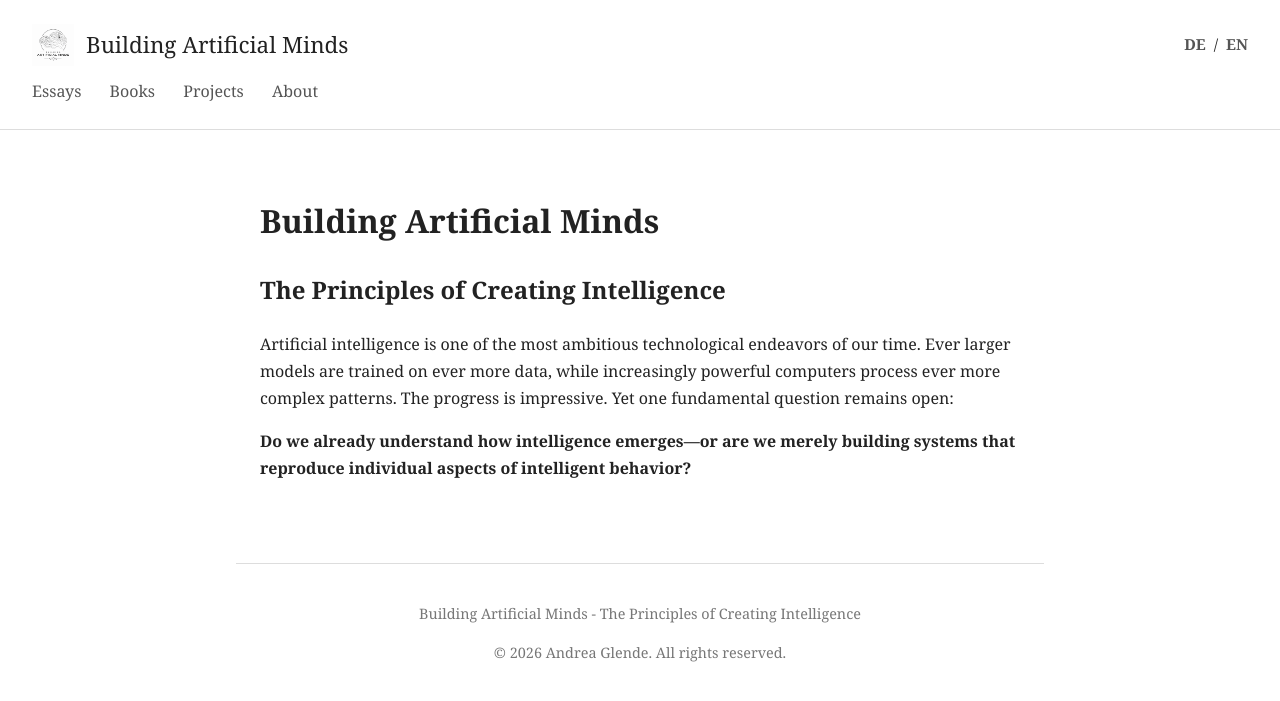
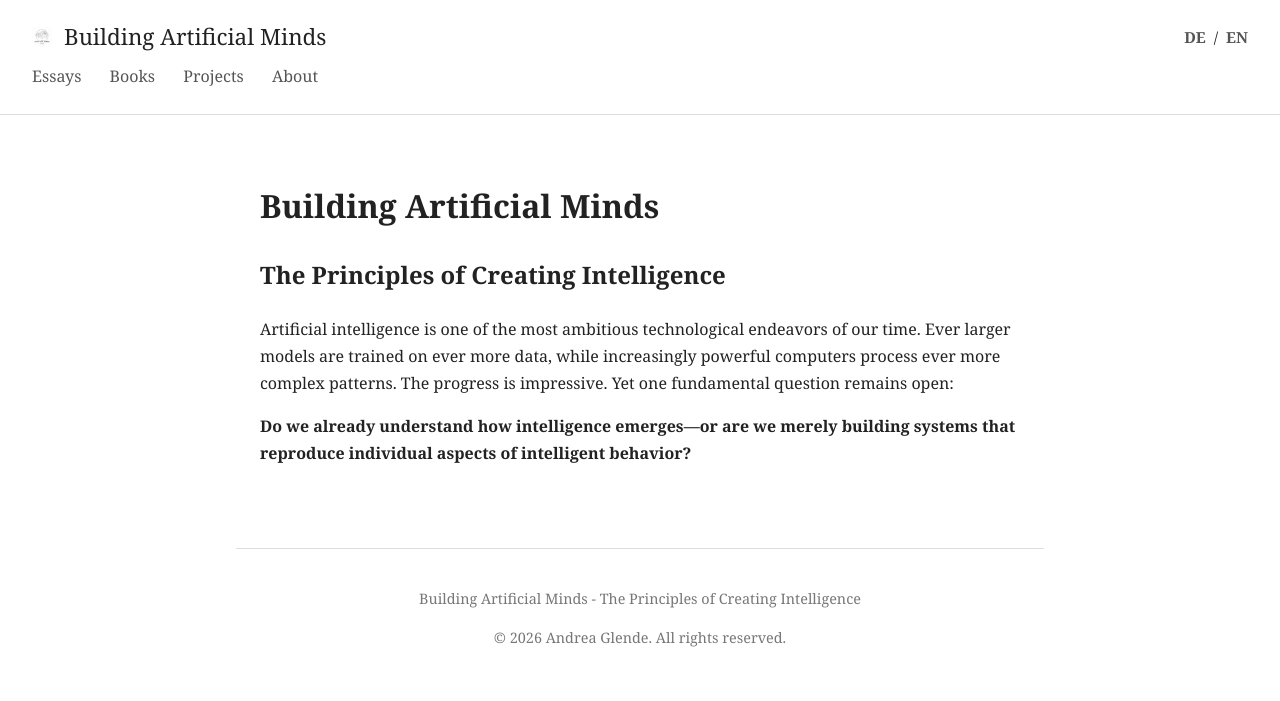
Before and after one commit to emergentmind-ai/building-artificial-minds, a Jekyll site: the page built from index.md, in a window 1280 px wide. Shown: the top 701 px of the page. Built offline with Jekyll 4.4.1, drawn with Linux system fonts in a browser that asks for light colours.

Commit message:
fix logo size

```diff
--- a/assets/css/style.css
+++ b/assets/css/style.css
@@ -45,13 +45,14 @@ header.site-header {
 }
 
 .site-logo {
-    width: 42px !important;
-    height: 42px !important;
-    max-width: 42px;
-    max-height: 42px;
+    width: 20px !important;
+    height: 20px !important;
+    max-width: 20px;
+    max-height: 20px;
     object-fit: contain;
     display: block;
     flex-shrink: 0;
+    line-height: 1;
 }
 
 .site-header .site-title {
```
Also changed, not shown: 3 other files.
